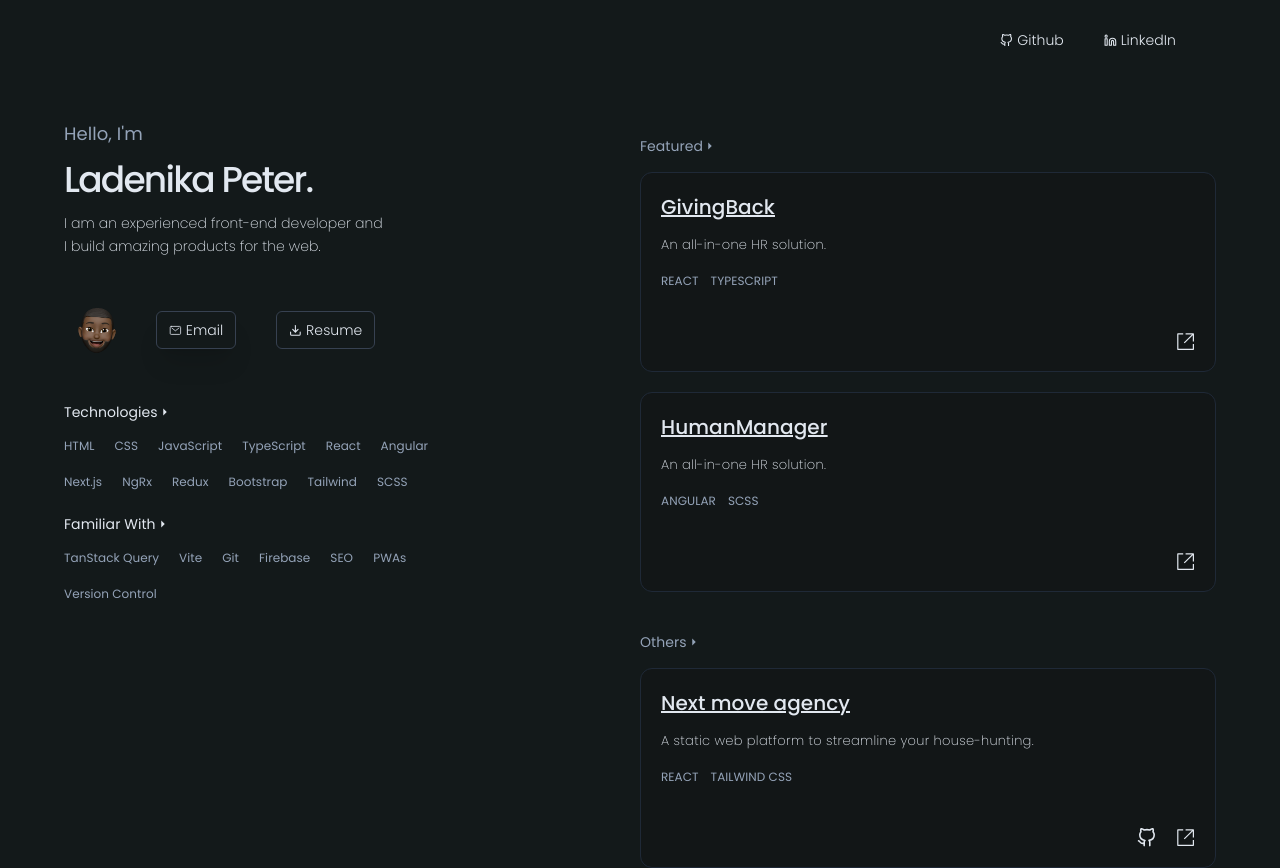
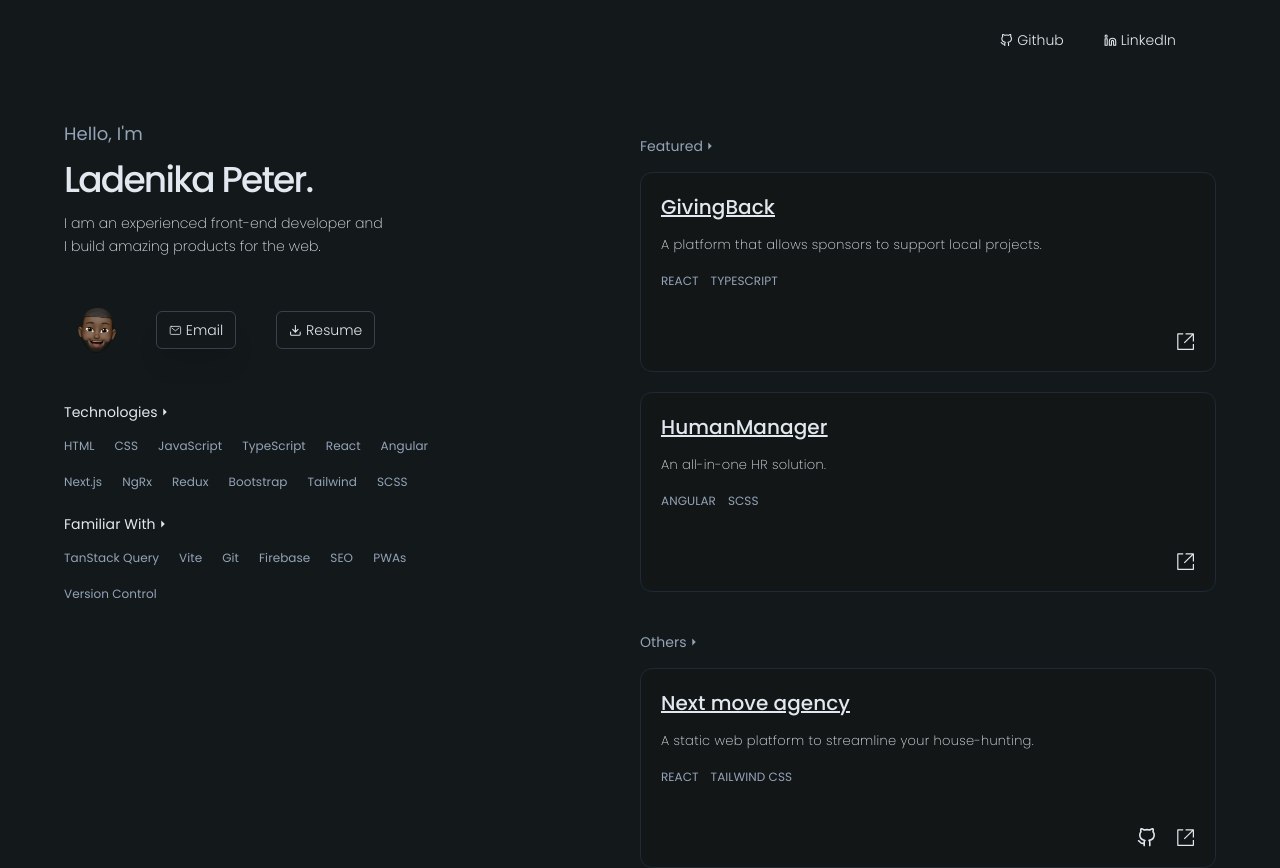
Before and after one commit to LadenikaPeter/My-Portfolio, a React (Vite) app: page / in a window 1280 px wide. Shown: the top 868 px of the page. Built offline with nearby package versions, Linux system fonts and the light colour scheme.

Commit message:
clean up

```diff
--- a/src/constants/Home.js
+++ b/src/constants/Home.js
@@ -1,7 +1,7 @@
 export const featuredProects = [
   {
     name: "GivingBack",
-    description: "An all-in-one HR solution.",
+    description: "A platform that allows sponsors to support local projects.",
     tools: ["REACT", "TYPESCRIPT"],
     live_link: "https://givingbackng.org/",
     npm: false,
```
